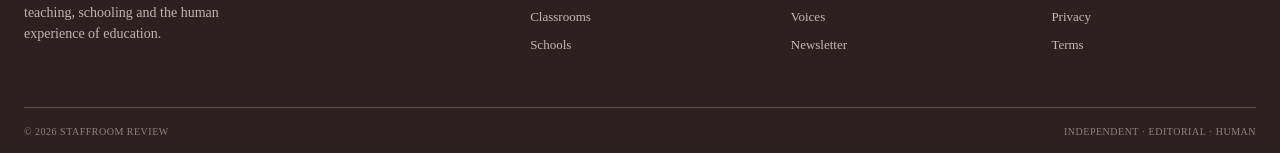
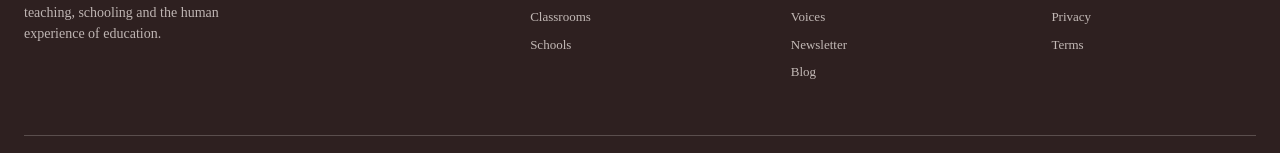
Before and after one commit to staffroom-review/staffroom-website, a Next.js app: page /blog in a window 1280 px wide. Shown: the part 2474-2627 px from the top of the page. Built offline with nearby package versions, Linux system fonts and the light colour scheme.

Commit message:
nav: expose newsletter and blog destinations

```diff
--- a/components/Footer.jsx
+++ b/components/Footer.jsx
@@ -25,7 +25,8 @@ export default function Footer() {
             <a href="/">Ideas</a>
             <a href="/">World</a>
             <a href="/">Voices</a>
-            <a href="#newsletter">Newsletter</a>
+            <a href="/newsletter">Newsletter</a>
+            <a href="/blog">Blog</a>
           </div>
           <div>
             <p className="footer-heading">Publication</p>
```
